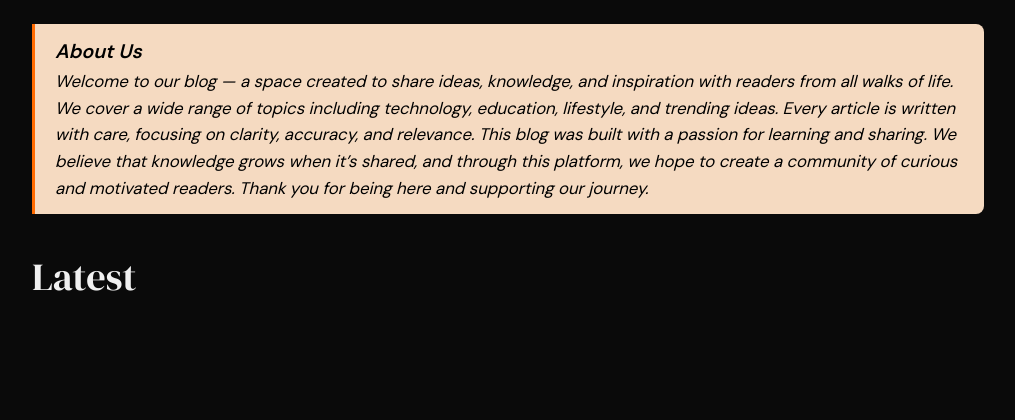
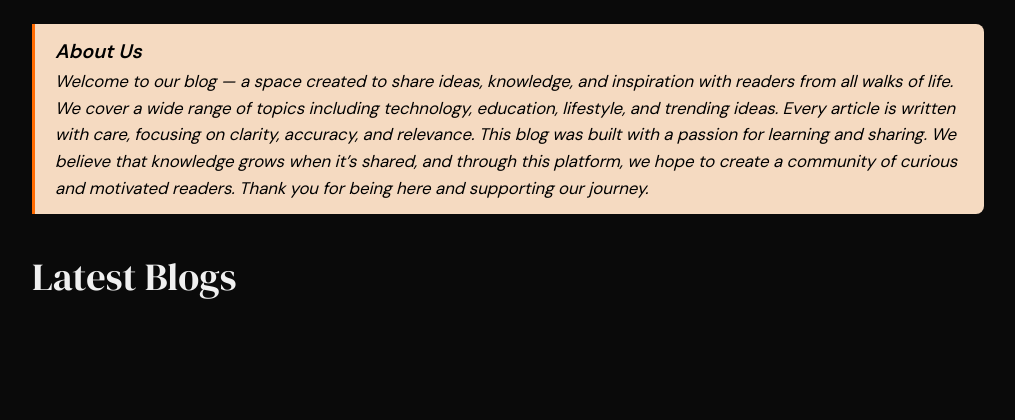
Before and after one commit to sanjayspgithub/blog_site, a Django app: page / in a window 1280 px wide. Shown: the part 414-834 px from the top of the page, without its empty margins (132-1147 px from the left). Run offline with Django 5.2, Linux system fonts and the light colour scheme; data comes from the database, SQL or seed files in the repository; both versions use the stored data as it was after the commit; data that the repository does not hold is empty.

Commit message:
deployment

```diff
--- a/templates/home.html
+++ b/templates/home.html
@@ -39,7 +39,7 @@
 
     <!-- LATEST -->
     <section>
-      <h2 class="section-title">Latest</h2>
+      <h2 class="section-title">Latest Blogs</h2>
       <div class="latest-grid">
         {% for b in blogs %}
         <div class="list-item">
```
Also changed, not shown: db.sqlite3 (added), 1 other file.
